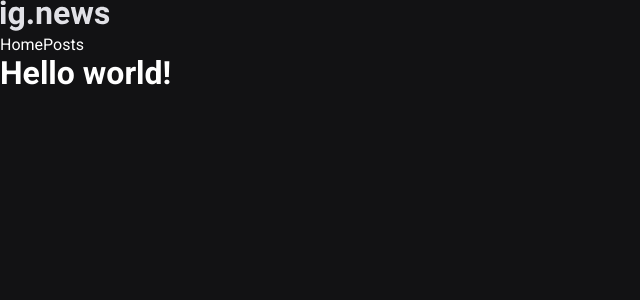
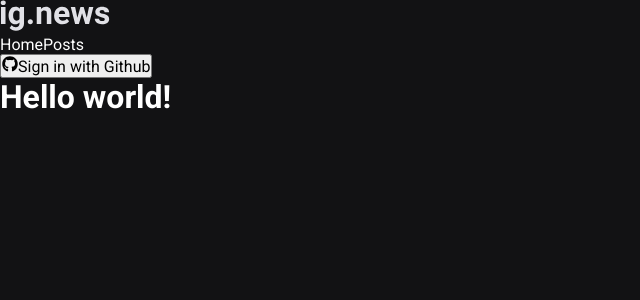
Before and after one commit to Diogoschutz/ig.news, a Next.js app: page / in a window 1280 px wide. Shown: the top 300 px of the page, without its empty margins (0-640 px from the left). Built offline with nearby package versions, Linux system fonts and the light colour scheme.

Commit message:
sign in with github

```diff
--- a/package.json
+++ b/package.json
@@ -14,12 +14,10 @@
     "next": "12.1.5",
     "react": "18.1.0",
     "react-dom": "18.1.0",
+    "react-icons": "^4.3.1",
     "sass": "^1.51.0",
     "typescript": "^4.6.4",
     "typescript-plugin-css-modules": "^3.4.0"
   },
-  "devDependencies": {
-    "eslint": "8.14.0",
-    "eslint-config-next": "12.1.5"
-  }
+  "devDependencies": {}
 }
--- a/src/components/Header/index.tsx
+++ b/src/components/Header/index.tsx
@@ -1,16 +1,19 @@
-import styles from '../Header/styles.modules.scss';
+import styles from './styles.modules.scss'
 
 import Image from 'next/image';
+import { SigninButton } from '../SignInButton';
 
 export function Header () {
     return (
         <header className={styles.headerContainer}>
             <div className={styles.headerContent}>
-                <img src="/images/logo.svg" alt="ig.news" />
+                <img src="images/logo.svg" alt="ig.news" />
                 <nav>
                     <a className={styles.active}>Home</a>
                     <a>Posts</a>
                 </nav>
+
+                <SigninButton />
             </div>
         </header>
     );
--- a/src/components/Header/styles.modules.scss
+++ b/src/components/Header/styles.modules.scss
@@ -25,8 +25,18 @@
 
         transition: color 0.2s;
 
+
+        & + a {
+          margin-left: 2rem;
+        }
+
         &:hover {
-          color: white;
+          color: var(--white);
+        }
+
+        &:active {
+          color: var(--white);
+          font-weight: bold;
         }
 
         &:active::after {
@@ -35,7 +45,7 @@
           border-radius: 3px 3px 0 0;
           width: 100%;
           position: absolute;
-          bottom: 0;
+          bottom: 1px;
           left: 0;
           background: var(--yellow-500);
 
--- /dev/null
+++ b/src/components/SignInButton/index.tsx
@@ -0,0 +1,10 @@
+import { FaGithub } from "react-icons/fa"
+
+export function SigninButton () {
+  return (
+    <button type="button">
+      <FaGithub />
+      Sign in with Github
+    </button>
+  );
+}
--- a/src/pages/_document.tsx
+++ b/src/pages/_document.tsx
@@ -9,6 +9,7 @@ export default class MyDocument extends Document {
                     <link rel="preconnect" href="https://fonts.gstatic.com"/>
                     <link href="https://fonts.googleapis.com/css2?family=Roboto:wght@400;700;900&display=swap" rel="stylesheet"/>
 
+                    <link rel="shortcut icon" href="/favicon.png" type="image/png"/>
                 </Head>
                 <body>
                     <Main />
```
Also changed, not shown: src/components/SignInButton/styles.modules.scss (added), 1 other file (tests, documents, lock files or other folders).
